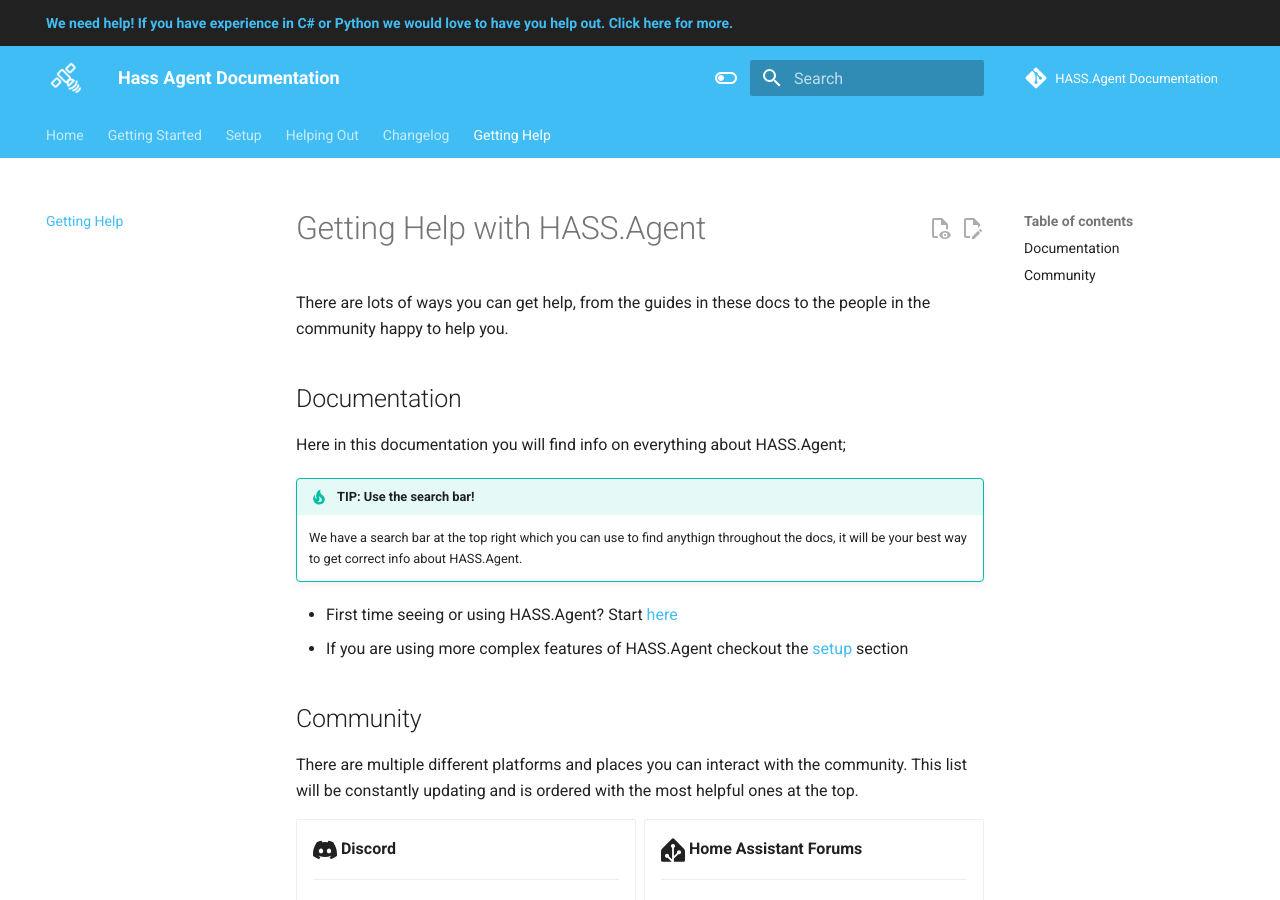
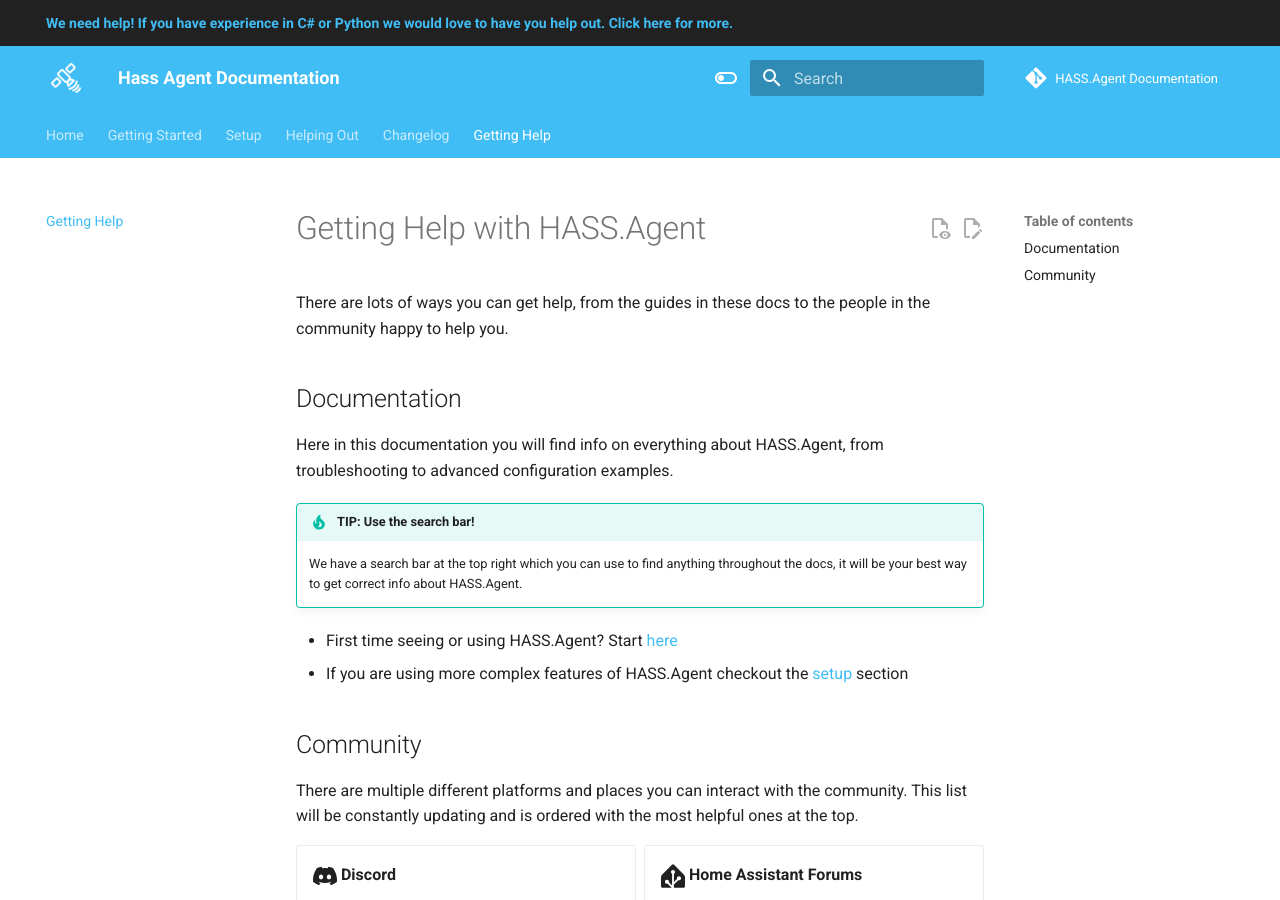
Before and after one commit to hass-agent/HASS.Agent-Documentation, an MkDocs documentation site: the page built from docs/getting-help.md, in a window 1280 px wide and 900 px high. Built offline with MkDocs 1.6.1 and Material for MkDocs 9.7.7, drawn with Linux system fonts in a browser that asks for light colours; a script that is not in the unit is left out; comment, search, counter and statistics services are not loaded; the version menu is left out.

Commit message:
Update getting-help.md with grammar fixes to top section
Fixed, anythign spelling

Improved readability of second paragraph.

```diff
--- a/docs/getting-help.md
+++ b/docs/getting-help.md
@@ -9,11 +9,11 @@
 
 ## Documentation
 
-Here in this documentation you will find info on everything about HASS.Agent;
+Here in this documentation you will find info on everything about HASS.Agent, from troubleshooting to advanced configuration examples.
 
 !!! tip "TIP: Use the search bar!"
 
-    We have a search bar at the top right which you can use to find anythign throughout the docs, it will be your best way to get correct info about HASS.Agent.
+    We have a search bar at the top right which you can use to find anything throughout the docs, it will be your best way to get correct info about HASS.Agent.
 
 - First time seeing or using HASS.Agent? Start [here](./getting-started/index.md)
 - If you are using more complex features of HASS.Agent checkout the [setup](./setup/index.md) section
```
